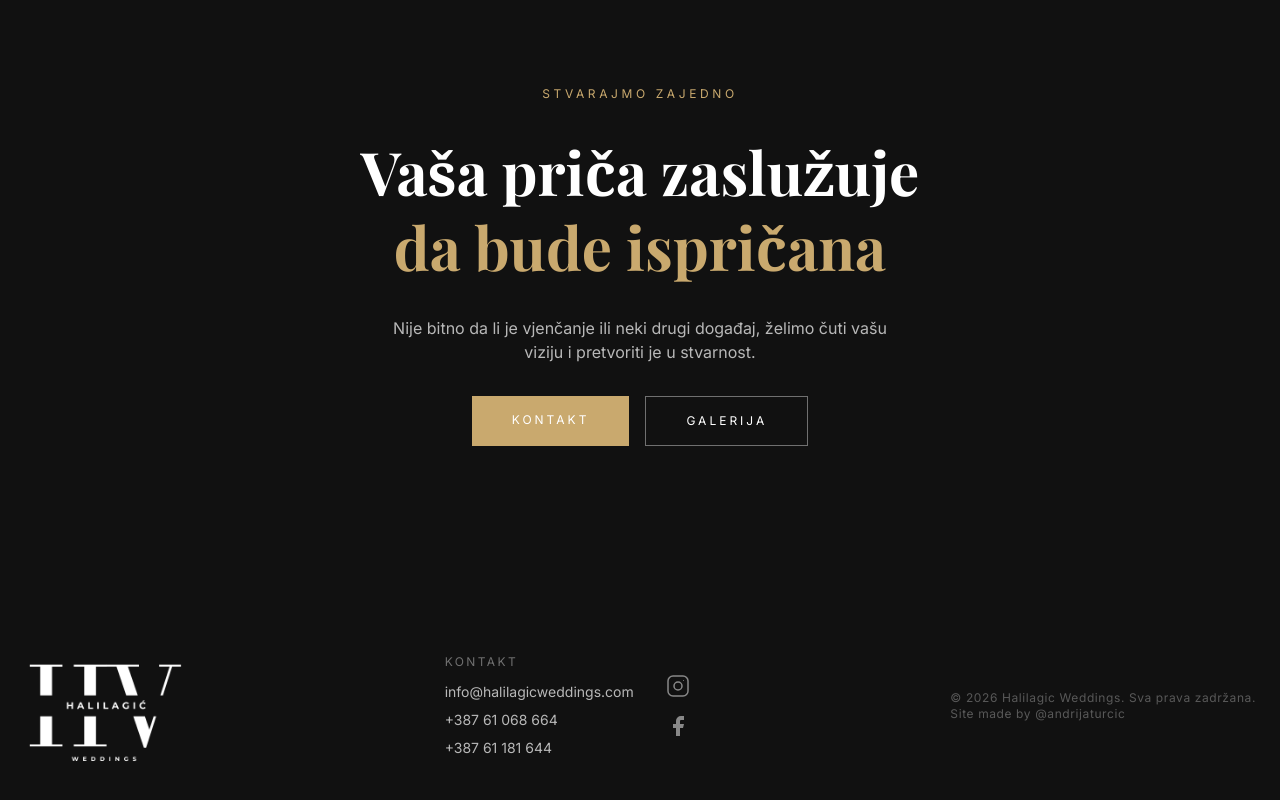
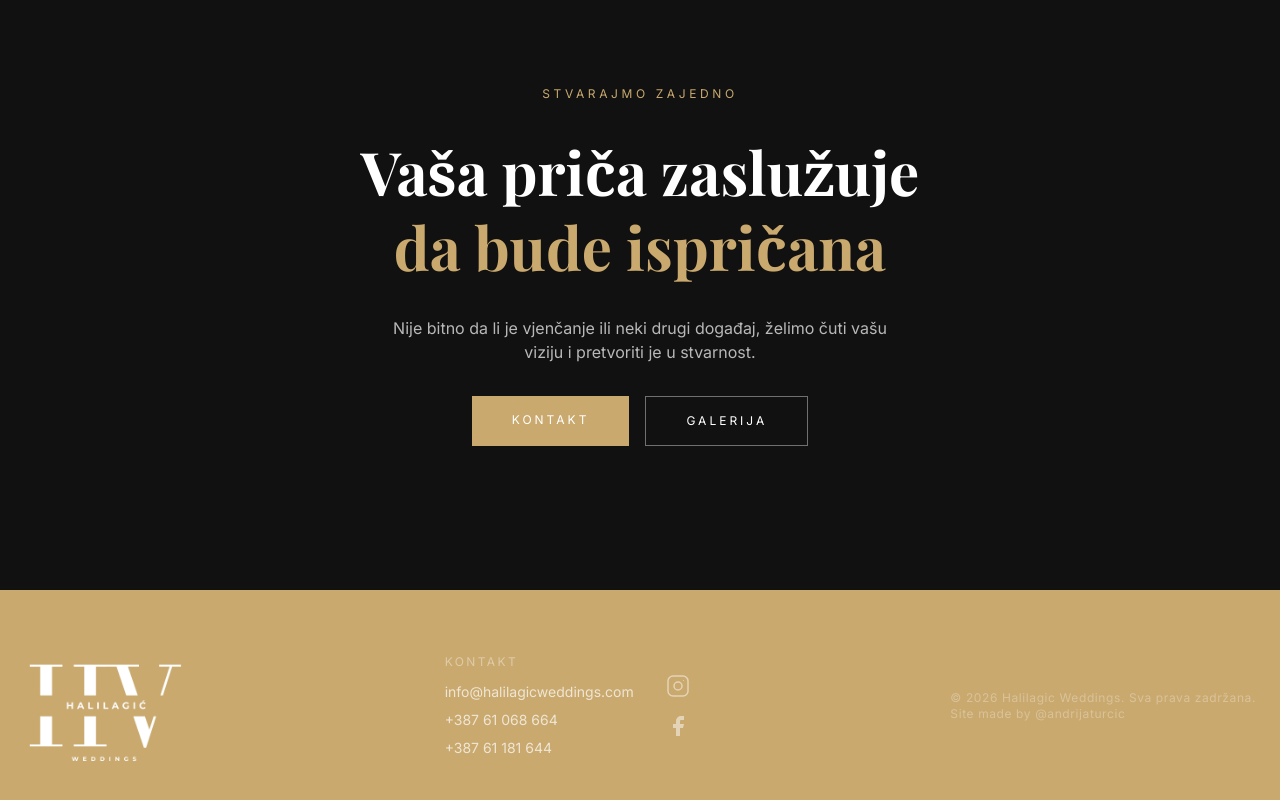
Before and after one commit to AndBucketDrew/Wedding-site, a React (Vite) app in the folder wedding-site/: page / in a window 1280 px wide. Shown: the part 3972-4772 px from the top of the page. Built offline with nearby package versions, Linux system fonts and the light colour scheme; no server answers; the database is empty; a web font is replaced by a local one.

Commit message:
fix logo attempt

```diff
--- a/wedding-site/index.html
+++ b/wedding-site/index.html
@@ -9,6 +9,7 @@
 
     <!-- Open Graph / Google -->
     <meta property="og:type" content="website" />
+    <meta property="og:site_name" content="Halilagic Weddings" />
     <meta property="og:title" content="Halilagić Weddings | Wedding Photography, Videography &amp; Special Effects" />
     <meta property="og:description" content="Halilagić Weddings is a Wedding &amp; Event photography, videography and special effects team working across the Balkans and EU from Bihać BiH" />
     <meta property="og:image" content="https://halilagicweddings.com/favicon.svg" />
--- a/wedding-site/src/components/layout/Footer.tsx
+++ b/wedding-site/src/components/layout/Footer.tsx
@@ -24,7 +24,7 @@ export function Footer() {
   const year = new Date().getFullYear()
 
   return (
-    <footer className="bg-[#111111] text-white/60 py-16 px-6">
+    <footer className="bg-gold text-white/80 py-16 px-6">
       <div className="max-w-7xl mx-auto flex flex-col md:flex-row items-center justify-between gap-10">
 
         {/* Brand */}
--- a/wedding-site/src/components/layout/Navbar.tsx
+++ b/wedding-site/src/components/layout/Navbar.tsx
@@ -41,9 +41,10 @@ export function Navbar() {
             src="/logo.svg"
             alt="Halilagic Weddings"
             className={cn(
-              'h-20 w-auto transition-all duration-500',
+              'h-24 w-auto transition-all duration-500',
               scrolled ? '' : 'invert',
             )}
+            style={{ imageRendering: '-webkit-optimize-contrast' }}
           />
         </Link>
 
```
Also changed, not shown: wedding-site/public/favicon.svg.
